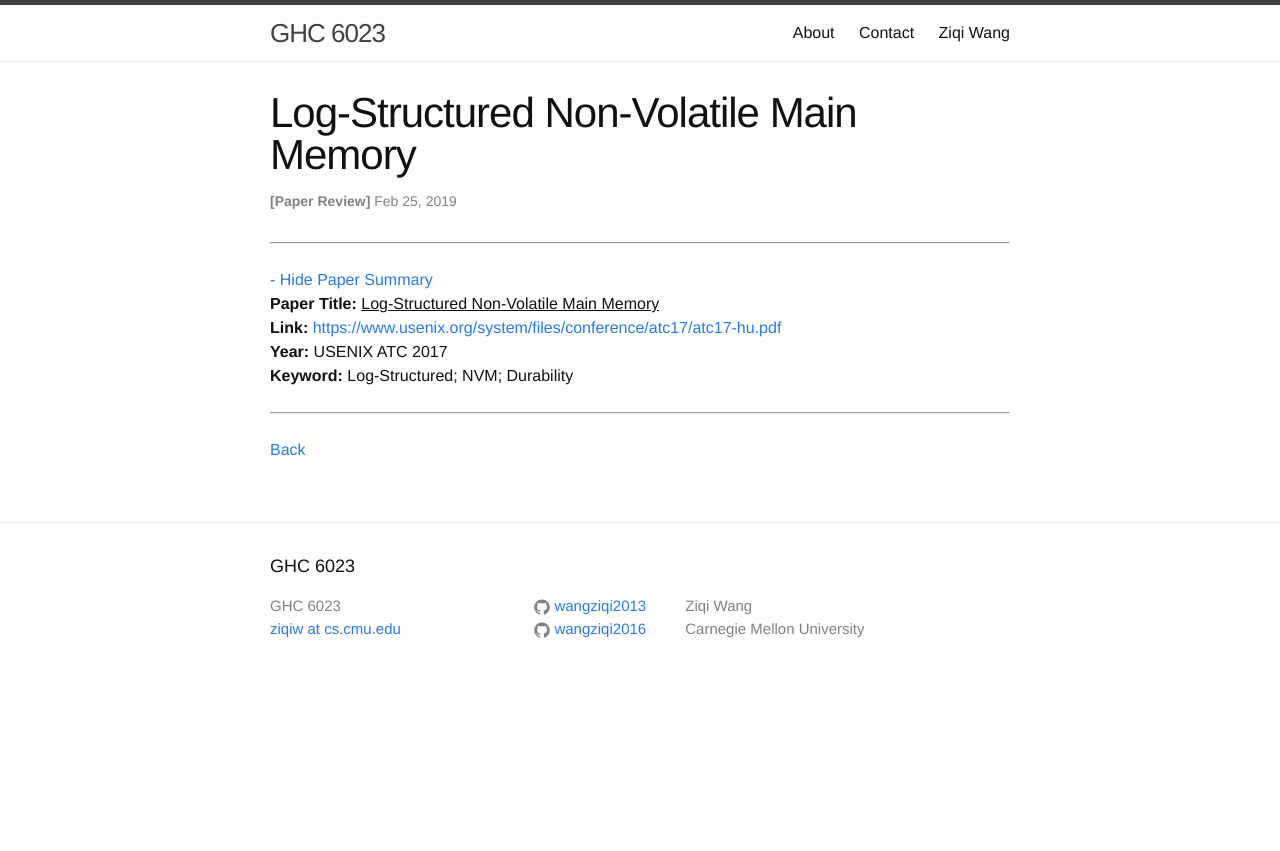
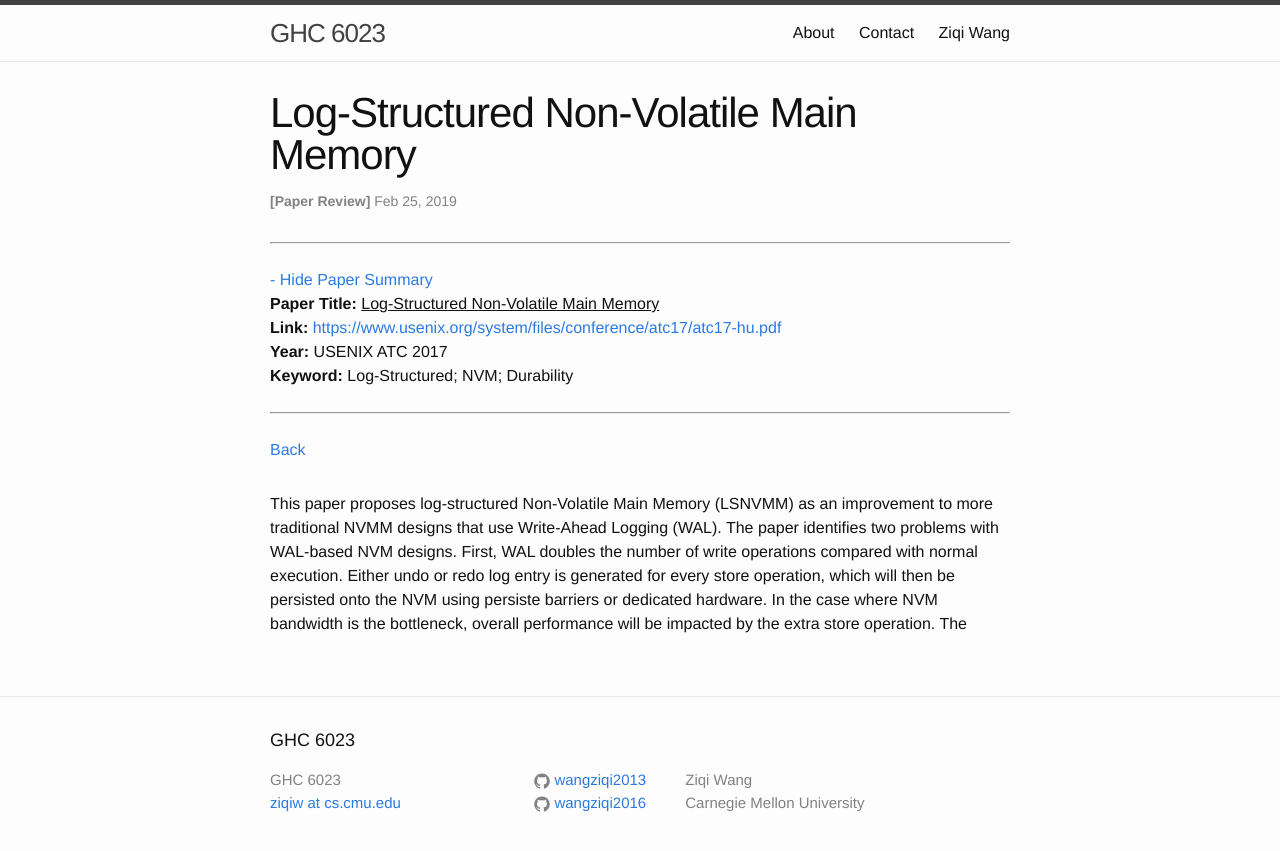
Before and after one commit to wangziqi2013/wangziqi2013.github.io, a Jekyll site: the page built from _posts/2019-02-25-log-structured-nv-main-memory.markdown, in a window 1280 px wide. Shown: the top 851 px of the page. Built offline with Jekyll 4.4.1, drawn with Linux system fonts in a browser that asks for light colours.

Commit message:
Working on WAL problem

```diff
--- a/_posts/2019-02-25-log-structured-nv-main-memory.markdown
+++ b/_posts/2019-02-25-log-structured-nv-main-memory.markdown
@@ -12,3 +12,9 @@ htm_cd:
 htm_cr:
 version_mgmt:
 ---
+
+This paper proposes log-structured Non-Volatile Main Memory (LSNVMM) as an improvement to more traditional NVMM designs
+that use Write-Ahead Logging (WAL). The paper identifies two problems with WAL-based NVM designs. First, WAL doubles the
+number of write operations compared with normal execution. Either undo or redo log entry is generated for every store
+operation, which will then be persisted onto the NVM using persiste barriers or dedicated hardware. In the case where NVM
+bandwidth is the bottleneck, overall performance will be impacted by the extra store operation. The
```
